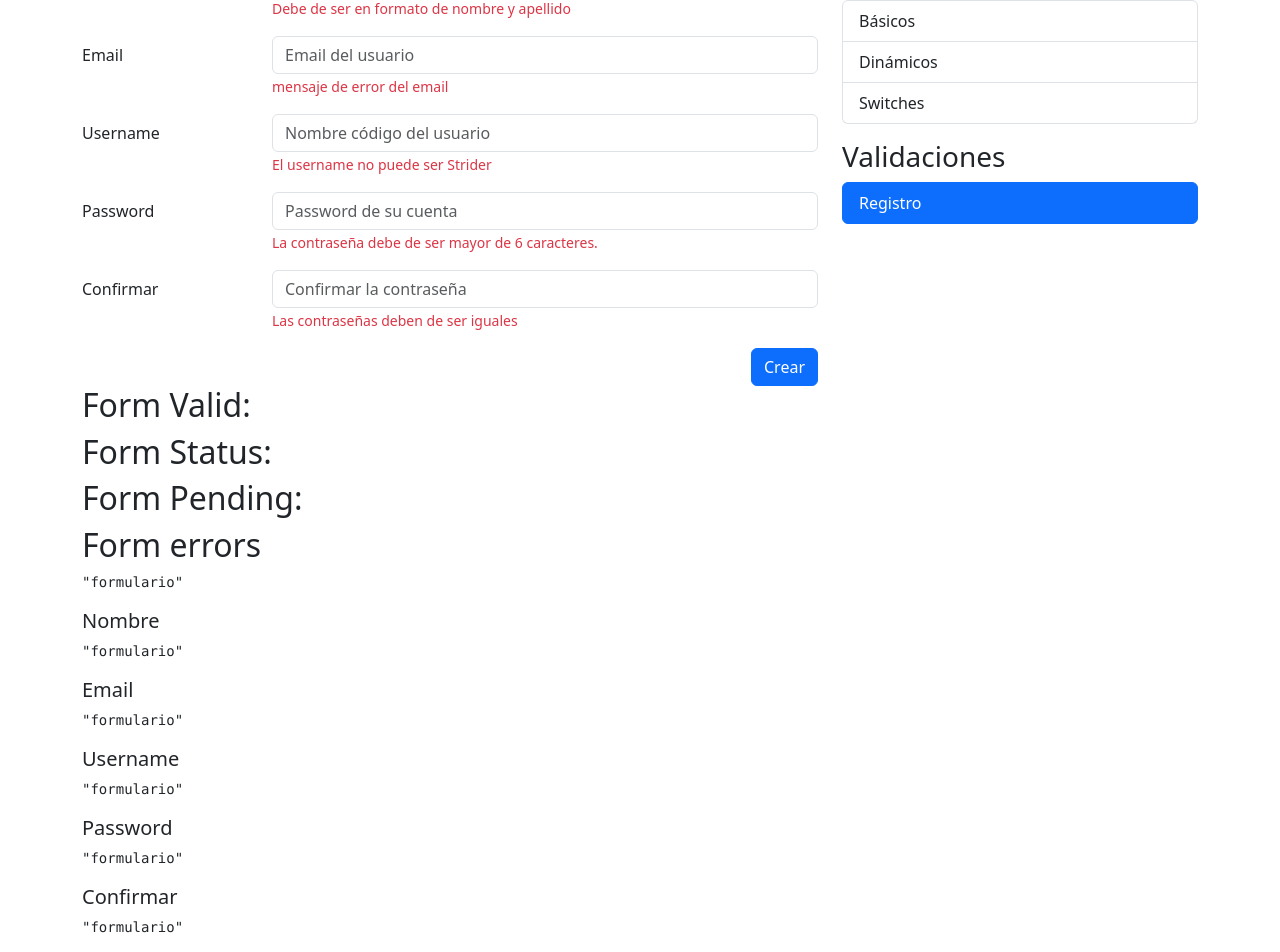
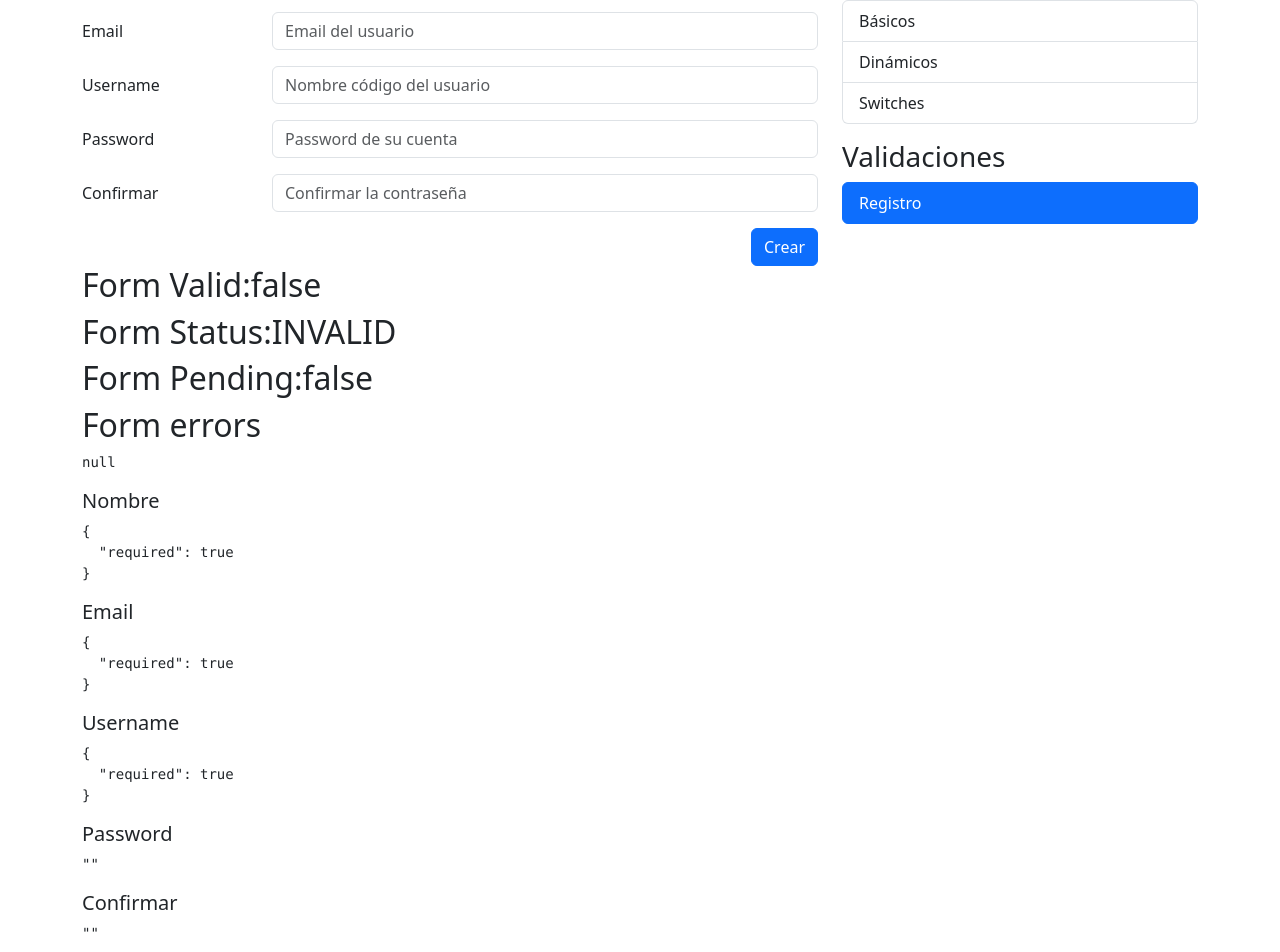
Before and after one commit to davidfernndez775/formApp, an Angular app: page /auth/sign-up in a window 1280 px wide. Shown: the part 161-1113 px from the top of the page. Built offline with nearby package versions, Linux system fonts and the light colour scheme.

Commit message:
validation async

```diff
--- a/src/app/auth/pages/register-page/register-page.component.html
+++ b/src/app/auth/pages/register-page/register-page.component.html
@@ -3,7 +3,7 @@
 
 <div class="row">
   <div class="col">
-    <form autocomplete="off">
+    <form [formGroup]="myForm" (ngSubmit)="onSubmit()" autocomplete="off">
       <!-- Nombre -->
       <div class="row mb-3">
         <label class="col-sm-3 col-form-label">Nombre</label>
@@ -11,10 +11,11 @@
           <input
             type="text"
             class="form-control"
+            formControlName="name"
             placeholder="Nombre del usuario"
           />
 
-          <span class="form-text text-danger">
+          <span *ngIf="isValidField('name')" class="form-text text-danger">
             Debe de ser en formato de nombre y apellido
           </span>
         </div>
@@ -27,9 +28,10 @@
           <input
             type="email"
             class="form-control"
+            formControlName="email"
             placeholder="Email del usuario"
           />
-          <span class="form-text text-danger">
+          <span *ngIf="isValidField('email')" class="form-text text-danger">
             mensaje de error del email
           </span>
         </div>
@@ -42,9 +44,10 @@
           <input
             type="text"
             class="form-control"
+            formControlName="username"
             placeholder="Nombre código del usuario"
           />
-          <span class="form-text text-danger">
+          <span *ngIf="isValidField('username')" class="form-text text-danger">
             El username no puede ser Strider
           </span>
         </div>
@@ -57,10 +60,11 @@
           <input
             type="password"
             class="form-control"
+            formControlName="password"
             placeholder="Password de su cuenta"
           />
 
-          <span class="form-text text-danger">
+          <span *ngIf="isValidField('password')" class="form-text text-danger">
             La contraseña debe de ser mayor de 6 caracteres.
           </span>
         </div>
@@ -73,10 +77,11 @@
           <input
             type="password"
             class="form-control"
+            formControlName="password2"
             placeholder="Confirmar la contraseña"
           />
 
-          <span class="form-text text-danger">
+          <span *ngIf="isValidField('password2')" class="form-text text-danger">
             Las contraseñas deben de ser iguales
           </span>
         </div>
@@ -91,23 +96,23 @@
   </div>
 </div>
 
-<h2>Form Valid:</h2>
-<h2>Form Status:</h2>
-<h2>Form Pending:</h2>
+<h2>Form Valid:{{ myForm.valid }}</h2>
+<h2>Form Status:{{ myForm.status }}</h2>
+<h2>Form Pending:{{ myForm.pending }}</h2>
 <h2>Form errors</h2>
-<pre>{{ "formulario" | json }}</pre>
+<pre>{{ myForm.errors | json }}</pre>
 
 <h5>Nombre</h5>
-<pre>{{ "formulario" | json }}</pre>
+<pre>{{ myForm.controls["name"].errors | json }}</pre>
 
 <h5>Email</h5>
-<pre>{{ "formulario" | json }}</pre>
+<pre>{{ myForm.controls["email"].errors | json }}</pre>
 
 <h5>Username</h5>
-<pre>{{ "formulario" | json }}</pre>
+<pre>{{ myForm.controls["username"].errors | json }}</pre>
 
 <h5>Password</h5>
-<pre>{{ "formulario" | json }}</pre>
+<pre>{{ myForm.value.password | json }}</pre>
 
 <h5>Confirmar</h5>
-<pre>{{ "formulario" | json }}</pre>
+<pre>{{ myForm.value.password2 | json }}</pre>
--- a/src/app/auth/pages/register-page/register-page.component.ts
+++ b/src/app/auth/pages/register-page/register-page.component.ts
@@ -1,9 +1,45 @@
 import { Component } from '@angular/core';
+import { FormBuilder, FormGroup, Validators } from '@angular/forms';
+// import * as customValidators from '../../../shared/validators/validators';
+import { ValidatorsService } from '../../../shared/services/validators.service';
+import { EmailValidator } from '../../../shared/validators/email-validator.service';
 
 @Component({
   templateUrl: './register-page.component.html',
-  styles: ``
+  styles: ``,
 })
 export class RegisterPageComponent {
+  public myForm: FormGroup = this.fb.group({
+    name: [
+      '',
+      [
+        Validators.required,
+        Validators.pattern(this.validatorsService.firstNameAndLastnamePattern),
+      ],
+    ],
+    email: [
+      '',
+      [
+        Validators.required,
+        Validators.pattern(this.validatorsService.emailPattern),
+      ],
+      [new EmailValidator()],
+    ],
+    username: ['', [Validators.required, this.validatorsService.cantBeStrider]],
+    password: ['', [Validators.required, Validators.minLength(6)]],
+    password2: ['', [Validators.required]],
+  });
 
+  constructor(
+    private fb: FormBuilder,
+    private validatorsService: ValidatorsService
+  ) {}
+
+  isValidField(field: string) {
+    return this.validatorsService.isValidField(this.myForm, field);
+  }
+
+  onSubmit() {
+    this.myForm.markAllAsTouched();
+  }
 }
--- a/src/app/reactive/pages/basic-page/basic-page.component.ts
+++ b/src/app/reactive/pages/basic-page/basic-page.component.ts
@@ -1,5 +1,6 @@
 import { Component, OnInit } from '@angular/core';
 import { FormBuilder, FormGroup, Validators } from '@angular/forms';
+import { ValidatorsService } from '../../../shared/services/validators.service';
 
 @Component({
   templateUrl: './basic-page.component.html',
@@ -16,7 +17,10 @@ export class BasicPageComponent implements OnInit {
   });
 
   // inyectamos el servicio FormBuilder
-  constructor(private fb: FormBuilder) {}
+  constructor(
+    private fb: FormBuilder,
+    private validatorsService: ValidatorsService
+  ) {}
 
   // supongamos que tenemos un backend que nos manda una info
   // para mostrarla en el formulario cuando se cargue la pagina
@@ -26,10 +30,7 @@ export class BasicPageComponent implements OnInit {
 
   // esta funcion sirve para chequear si hay errores en un campo y si ha sido tocado
   isValidField(field: string): boolean | null {
-    // devuelve una expresión para ser usada en un *ngIf
-    return (
-      this.myForm.controls[field].errors && this.myForm.controls[field].touched
-    );
+    return this.validatorsService.isValidField(this.myForm, field);
   }
 
   // funcion para determinar cuales son los errores y devolverlos mediante
--- a/src/app/reactive/pages/dynamic-page/dynamic-page.component.ts
+++ b/src/app/reactive/pages/dynamic-page/dynamic-page.component.ts
@@ -6,6 +6,7 @@ import {
   FormGroup,
   Validators,
 } from '@angular/forms';
+import { ValidatorsService } from '../../../shared/services/validators.service';
 
 @Component({
   templateUrl: './dynamic-page.component.html',
@@ -25,7 +26,10 @@ export class DynamicPageComponent {
   public newFavorite: FormControl = new FormControl('', [Validators.required]);
 
   // inyectamos el servicio FormBuilder
-  constructor(private fb: FormBuilder) {}
+  constructor(
+    private fb: FormBuilder,
+    private validatorsService: ValidatorsService
+  ) {}
 
   // creamos un getter para obtener los juegos favoritos
   get favoriteGames() {
@@ -34,10 +38,7 @@ export class DynamicPageComponent {
 
   // esta funcion sirve para chequear si hay errores en un campo y si ha sido tocado
   isValidField(field: string): boolean | null {
-    // devuelve una expresión para ser usada en un *ngIf
-    return (
-      this.myForm.controls[field].errors && this.myForm.controls[field].touched
-    );
+    return this.validatorsService.isValidField(this.myForm, field);
   }
 
   // esta funcion sirve para chequear los errores en los campos dinamicos
--- a/src/app/reactive/pages/switches-page/switches-page.component.ts
+++ b/src/app/reactive/pages/switches-page/switches-page.component.ts
@@ -1,9 +1,52 @@
-import { Component } from '@angular/core';
+import { Component, OnInit } from '@angular/core';
+import { FormBuilder, FormGroup, Validators } from '@angular/forms';
+import { ValidatorsService } from '../../../shared/services/validators.service';
 
 @Component({
   templateUrl: './switches-page.component.html',
-  styles: ``
+  styles: ``,
 })
-export class SwitchesPageComponent {
+export class SwitchesPageComponent implements OnInit {
+  public myForm: FormGroup = this.fb.group({
+    gender: ['M', Validators.required],
+    wantNotifications: [true, Validators.required],
+    // requiredTrue especifica que el valor tiene que ser verdadero
+    termsAndConditions: [false, Validators.requiredTrue],
+  });
 
+  public person = {
+    gender: 'F',
+    wantNotifications: true,
+  };
+
+  constructor(
+    private fb: FormBuilder,
+    private validatorsService: ValidatorsService
+  ) {}
+  ngOnInit(): void {
+    this.myForm.reset(this.person);
+  }
+
+  // funcion para mensage de error
+  isValidField(field: string): boolean | null {
+    return this.validatorsService.isValidField(this.myForm, field);
+  }
+
+  // funcion para guardar el formulario
+  onSave() {
+    if (this.myForm.invalid) {
+      this.myForm.markAllAsTouched();
+      return;
+    }
+    // si es valido
+    console.log(this.myForm.value);
+    // quitamos la propiedad de termsAndConditions
+    const { termsAndConditions, ...newPerson } = this.myForm.value;
+    this.person = newPerson;
+    console.log(this.person);
+    this.myForm.reset({
+      gender: 'F',
+      wantNotifications: true,
+    });
+  }
 }
--- /dev/null
+++ b/src/app/shared/services/validators.service.ts
@@ -0,0 +1,33 @@
+import { Injectable } from '@angular/core';
+import { FormControl, FormGroup, ValidationErrors } from '@angular/forms';
+
+@Injectable({ providedIn: 'root' })
+export class ValidatorsService {
+  // en el caso del campo del nombre y apellido se usa una expresion regular
+  public firstNameAndLastnamePattern: string = '([a-zA-Z]+) ([a-zA-Z]+)';
+
+  // en el caso del email, la validacion por defecto de Angular solo verifica
+  // la existencia de una arroba, para mejorar la validacion se usa una
+  // expresion regular y un validador personalizado
+  public emailPattern: string = '^[a-z0-9._%+-]+@[a-z0-9.-]+\\.[a-z]{2,4}$';
+
+  // creamos un validador personalizado
+  public cantBeStrider = (control: FormControl): ValidationErrors | null => {
+    // tomamos el valor del campo, le quitamos los espacios delante y detras
+    // y lo llevamos a minusculas para poder hacer la comparacion
+    const value: string = control.value.trim().toLowerCase();
+
+    // hacemos la comparacion
+    if (value === 'strider') {
+      return {
+        noStrider: true,
+      };
+    }
+    return null;
+  };
+
+  // funcion de validacion de campos
+  public isValidField(form: FormGroup, field: string) {
+    return form.controls[field].errors && form.controls[field].touched;
+  }
+}
--- /dev/null
+++ b/src/app/shared/validators/email-validator.service.ts
@@ -0,0 +1,32 @@
+import { Injectable } from '@angular/core';
+import {
+  AbstractControl,
+  AsyncValidator,
+  ValidationErrors,
+} from '@angular/forms';
+import { delay, Observable, of } from 'rxjs';
+
+@Injectable({ providedIn: 'root' })
+export class EmailValidator implements AsyncValidator {
+  validate(control: AbstractControl): Observable<ValidationErrors | null> {
+    const email = control.value;
+    const callObservable = new Observable<ValidationErrors | null>(
+      (subscriber) => {}
+    );
+    return callObservable;
+  }
+
+  // validate(control: AbstractControl): Observable<ValidationErrors | null> {
+  //   const email = control.value;
+  //   console.log({ email });
+  //   return of({
+  //     emailTaken: true,
+  //   }).pipe(delay(2000));
+  // }
+
+  // CODIGO PARA CHEQUEAR UN CORREO EN EL BACKEND
+  // return this.http.get<any[]>(`http://localhost:3000/users?q=${email}`)
+  //   .pipe(map(resp => {
+  //   return (resp.length === 0)?null:{emailTaken: true}
+  // }))
+}
--- /dev/null
+++ b/src/app/shared/validators/validators.ts
@@ -0,0 +1,26 @@
+import { FormControl, ValidationErrors } from '@angular/forms';
+
+// en el caso del campo del nombre y apellido se usa una expresion regular
+export const firstNameAndLastnamePattern: string = '([a-zA-Z]+) ([a-zA-Z]+)';
+
+// en el caso del email, la validacion por defecto de Angular solo verifica
+// la existencia de una arroba, para mejorar la validacion se usa una
+// expresion regular y un validador personalizado
+export const emailPattern: string = '^[a-z0-9._%+-]+@[a-z0-9.-]+\\.[a-z]{2,4}$';
+
+// creamos un validador personalizado
+export const cantBeStrider = (
+  control: FormControl
+): ValidationErrors | null => {
+  // tomamos el valor del campo, le quitamos los espacios delante y detras
+  // y lo llevamos a minusculas para poder hacer la comparacion
+  const value: string = control.value.trim().toLowerCase();
+
+  // hacemos la comparacion
+  if (value === 'strider') {
+    return {
+      noStrider: true,
+    };
+  }
+  return null;
+};
```
Also changed, not shown: src/app/auth/auth.module.ts (+4 -9 lines), src/app/reactive/pages/switches-page/switches-page.component.html (+17 -6 lines).
